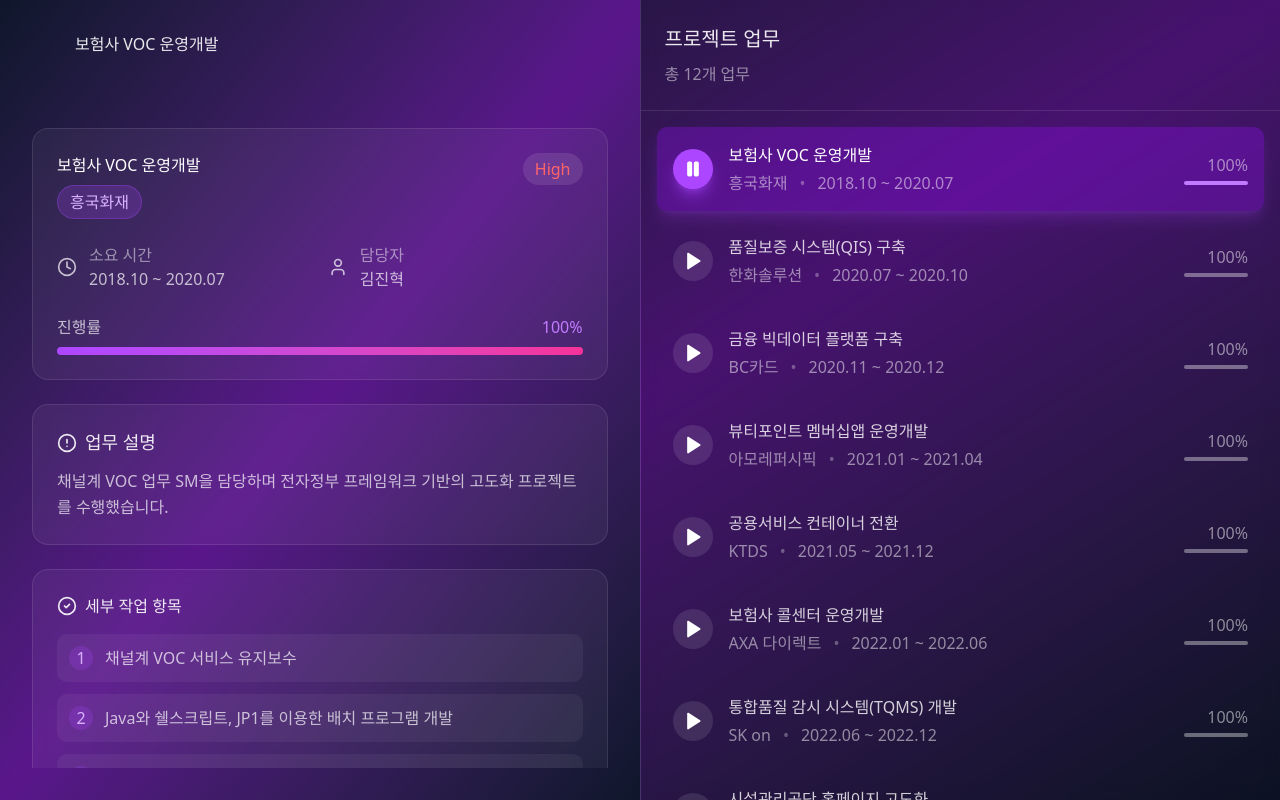
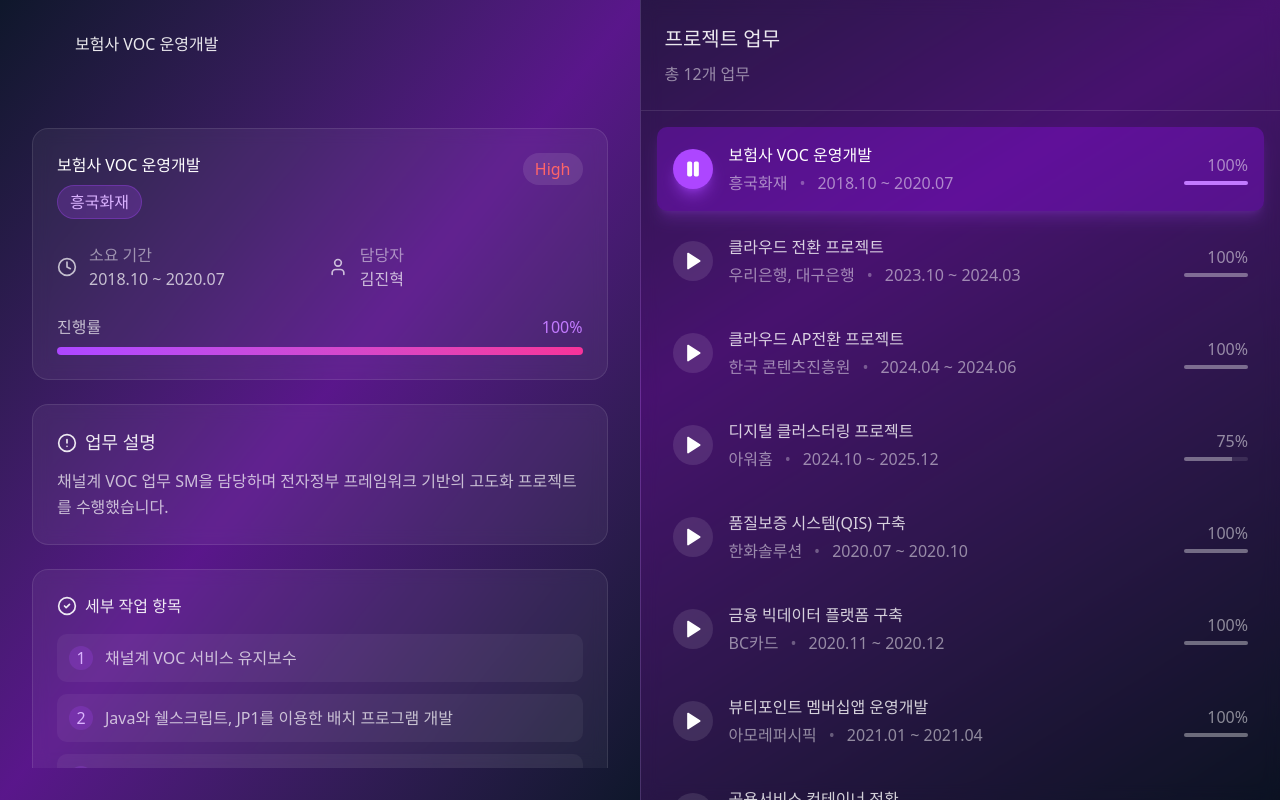
Before and after one commit to jinhyeok1992/profile, a React (Vite) app in the folder profile-web/: page / in a window 1280 px wide. Both pictures are taken after a click on the button 692 px from the left and 169 px from the top of the page. Built offline with nearby package versions, Linux system fonts and the light colour scheme.

Commit message:
서식 수정

```diff
--- a/profile-web/src/components/TaskDetail.tsx
+++ b/profile-web/src/components/TaskDetail.tsx
@@ -98,7 +98,7 @@
             <div className="flex items-center gap-3 text-white/70">
               <Clock className="w-5 h-5" />
               <div>
-                <div className="text-white/50">소요 시간</div>
+                <div className="text-white/50">소요 기간</div>
                 <div>{task.duration}</div>
               </div>
             </div>
--- a/profile-web/src/components/TaskList.tsx
+++ b/profile-web/src/components/TaskList.tsx
@@ -19,7 +19,7 @@
       {/* Task List */}
       <div className="flex-1 overflow-y-auto px-3 md:px-4 py-3 md:py-4">
         <div className="space-y-2">
-          {tasks.map((task) => {
+          {tasks.sort((a, b) => a.id.localeCompare(b.id)).map((task) => {
             const isSelected = selectedTaskId === task.id;
 
             return (
```
